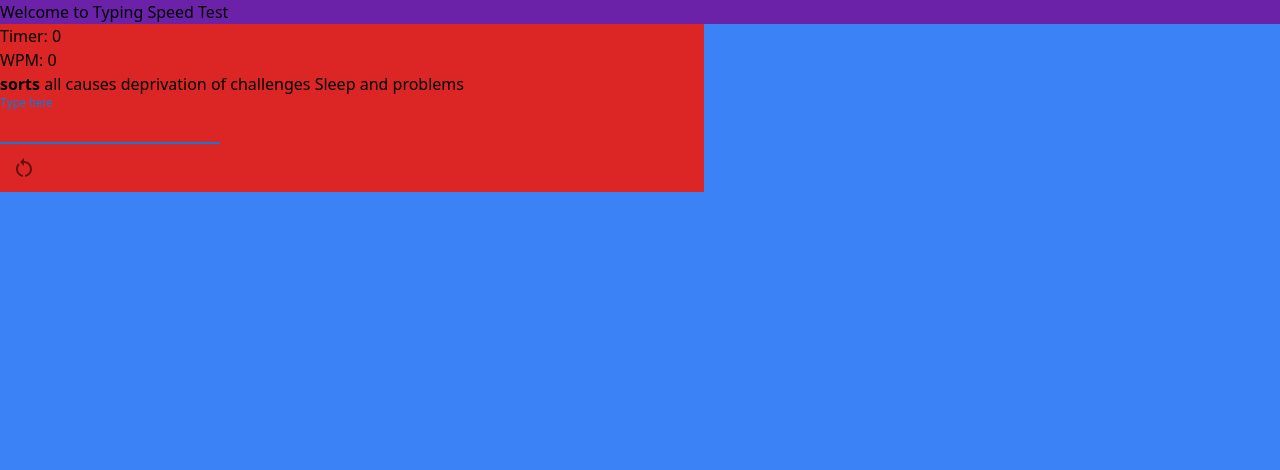
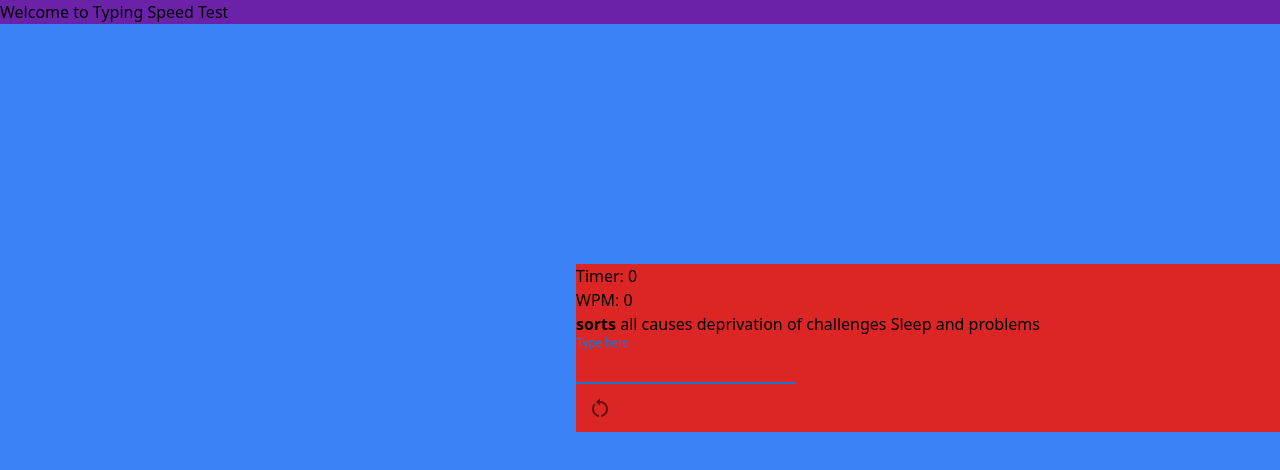
Before and after one commit to albert-dinh-01/TypingTest, a React (Create React App) app in the folder front/: page / in a window 1280 px wide. Shown: the top 470 px of the page. Built offline with nearby package versions, Linux system fonts and the light colour scheme.

Commit message:
Moved the textfield to its lg size screen

```diff
--- a/front/src/components/TextField/TextField.tsx
+++ b/front/src/components/TextField/TextField.tsx
@@ -124,7 +124,10 @@ const TextFieldComponent = () => {
 	};
 
 	return (
-		<div id="textFieldContainer" className="relative bg-red-600 top-[0px] h-auto max-h-[50%] w-[55vw] max-w-3xl">
+		<div
+			id="textFieldContainer"
+			className="relative bg-red-600 top-[30%] left-[45%] h-auto max-h-[50%] w-[55vw] max-w-3xl"
+		>
 			<div className="" id="timer">
 				<Timer
 					startCount={startCountYet}
```
